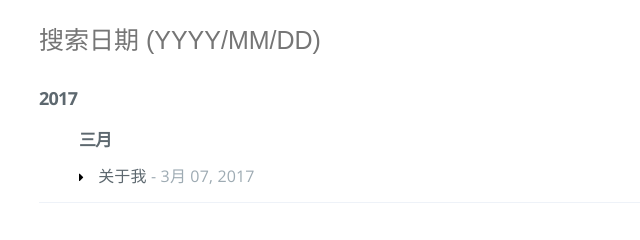
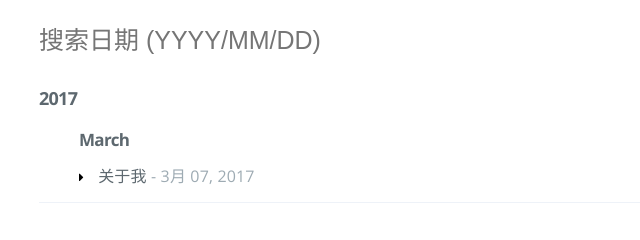
Before and after one commit to flysnowxf/flysnowxf.github.com, a plain HTML site: page all-archives/index.html in a window 1280 px wide. Shown: the top 240 px of the page, 351-991 px from the left. Drawn offline with Linux system fonts and the light colour scheme.

Commit message:
Site updated: 2017-03-09 21:13:16

```diff
--- a/all-archives/index.html
+++ b/all-archives/index.html
@@ -231,7 +231,7 @@
 
                 <ul class="archive-posts archive-month" data-date="201703">
                     <h5 class="archive-title">
-                        <a class="link-unstyled" href="/archives/2017/03">三月</a>
+                        <a class="link-unstyled" href="/archives/2017/03">March</a>
                     </h5>
 
 
```
